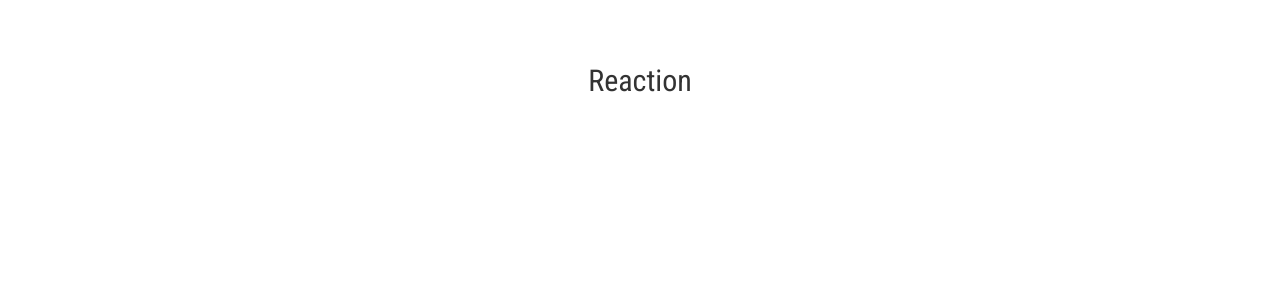
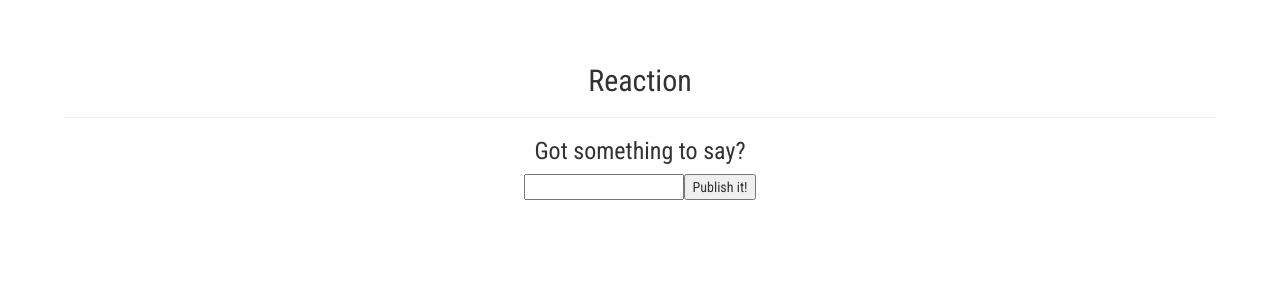
Before and after one commit to mkelly115/reaction, a React (Create React App) app: page / in a window 1280 px wide. Shown: the top 300 px of the page. Built offline with nearby package versions, Linux system fonts and the light colour scheme; the HTML template or start-up script is replaced by a standard one.

Commit message:
quick before lunch commit

```diff
--- a/src/App.js
+++ b/src/App.js
@@ -2,23 +2,20 @@ import React, { useReducer, useEffect } from "react";
 import { initialState , reducer } from "./state/reducer";
 import { NEW_MESSAGE } from "./state/types";
 import { newMessage } from "./state/actions";
+import PublishMessage from "./components/PublishMessage";
 
 
 function App() {
 
 const [state, dispatch] = useReducer(reducer, initialState)
 
-useEffect(()=>{
-  setInterval(() => dispatch(newMessage('foo')),
-  3000
-);
-}, []);
-
 console.log('state', state)
 
   return (
     <div >
      <h2>Reaction</h2>
+     <hr />
+     <PublishMessage dispatch={dispatch}/>
     </div>
   );
 }
--- /dev/null
+++ b/src/components/PublishMessage.js
@@ -0,0 +1,25 @@
+import React, { useState } from "react";
+import { newMessage } from "../state/actions";
+
+export default function PublishMessage(props){
+
+const { dispatch } = props;
+
+const [text, setText] = useState('');
+
+const updateText = event => {
+    setText(event.target.value)
+}
+
+const publishMessage = () => {
+    dispatch(newMessage(text))
+}
+    return(
+        <div>
+            <h3>Got something to say?</h3>
+            <input value={text} onChange={updateText}/>
+            {''}
+            <button onClick={publishMessage}>Publish it!</button>
+        </div>
+    )
+}
--- a/src/state/types.js
+++ b/src/state/types.js
@@ -0,0 +1 @@
+export const NEW_MESSAGE = 'NEW_MESSAGE'
```
